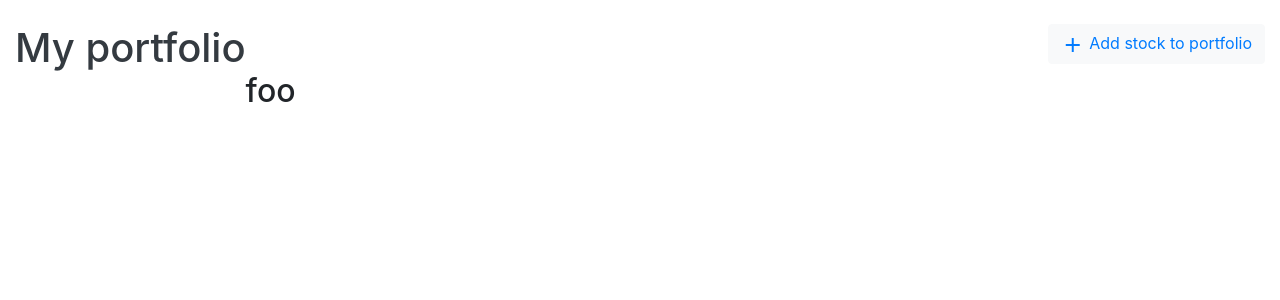
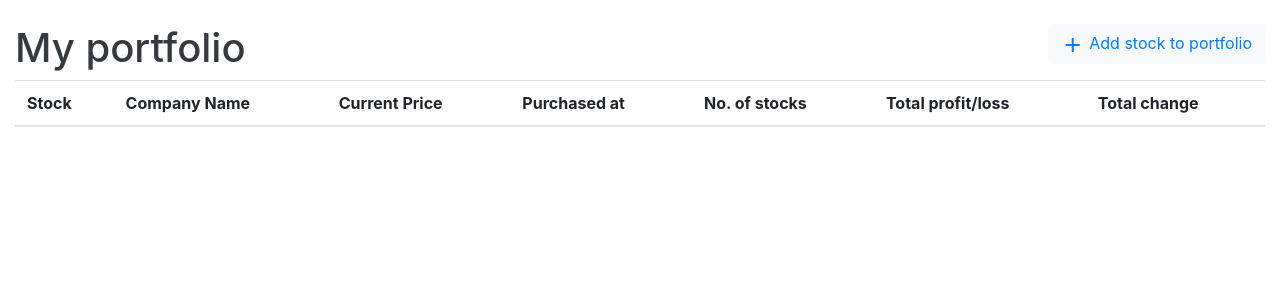
Before and after one commit to Peeyush-Vatsa/STOCK_ASSIST, a Django app: template stockassist/templates/stockassist/myportfolio.html in a window 1280 px wide. Shown: the part 78-378 px from the top of the page. Run offline with Django 3.2, Linux system fonts and the light colour scheme; the template is opened without the code that fills it, so the values that code supplies are empty; some libraries are stand-ins or nearby versions.

Commit message:
Adds table header for myportfolio

```diff
--- a/stockassist/templates/stockassist/myportfolio.html
+++ b/stockassist/templates/stockassist/myportfolio.html
@@ -36,13 +36,28 @@
             <br>
             <div style="height: auto;">
                 <h1 class="text-dark" style="float: left;">My portfolio</h1>
-                <button class="btn btn-light text-primary" type="button" style="float: right;"><i class="material-icons" style="vertical-align: middle;">add</i> Add stock to portfolio</button>
+                <button onclick="javascript:void(0)" class="btn btn-light text-primary" type="button" style="float: right;"><i class="material-icons" style="vertical-align: middle;">add</i> Add stock to portfolio</button>
             </div>
             <br>
             <br>
             <div>
                 <!--Add portfolio stocks here-->
-                <h2>foo</h2>
+                <table class="table table-hover">
+                    <thead>
+                        <tr>
+                            <th>Stock</th>
+                            <th>Company Name</th>
+                            <th>Current Price</th>
+                            <th>Purchased at</th>
+                            <th>No. of stocks</th>
+                            <th>Total profit/loss</th>
+                            <th>Total change</th>
+                        </tr>
+                    </thead>
+                    <tbody>
+
+                    </tbody>
+                </table>
             </div>
         </div>
 
--- a/stockassist/views.py
+++ b/stockassist/views.py
@@ -185,6 +185,7 @@ def myportfolio(request):
             update_price_in_local_db(current_stock_price['prices'], request.user.username)
             my_stocks = watchlist_stocks_current.objects.filter(watchlist_user = request.user.username)
             portfolio_stocks = portfolio_profit.objects.filter(watchlist_user = request.user.username)
+            #Modify both dicts to create 1 non redundant dict
             context = {'watchlist_stocks': my_stocks, 'portfolio_stocks': portfolio_stocks}
             return render(request, 'stockassist/myportfolio.html', context)
         else:
@@ -193,7 +194,10 @@ def myportfolio(request):
         error(request, message='looks like you wandered off')
 
 def add_to_portfolio(request):
-    pass
+    if request.method == 'GET':
+        pass
+    else:
+        error(request, message='looks like you wandered off')
 
 def remove_from_portfolio(request):
     pass
```
Also changed, not shown: db.sqlite3.
